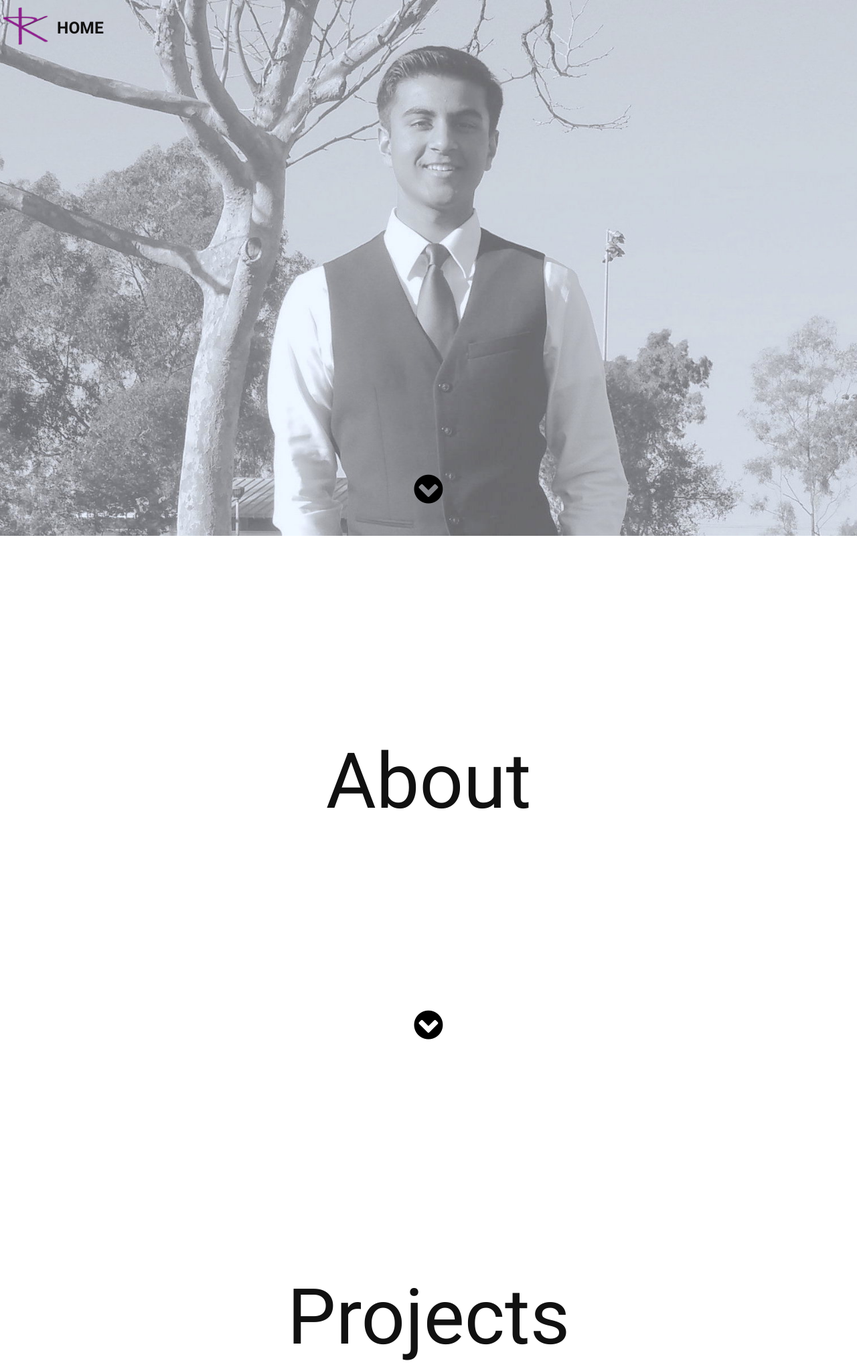
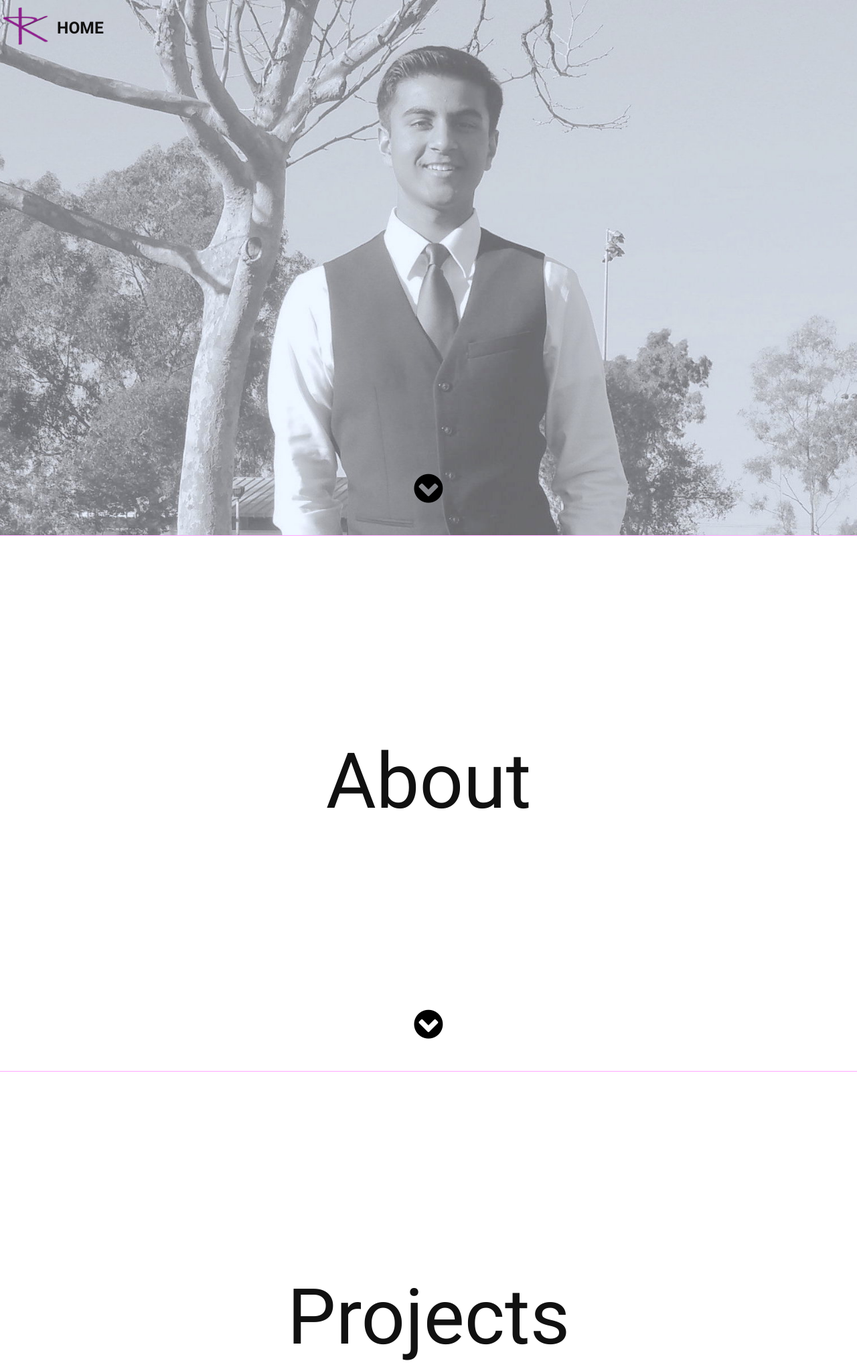
Before and after one commit to PranayJuneCS/Website, a PHP site: page / in a window 1280 px wide. Shown: the top 2035 px of the page at 67% size. Run offline with PHP 8.4, Linux system fonts and the light colour scheme; some libraries are stand-ins or nearby versions.

Commit message:
add bottom border to sections

```diff
--- a/css/main.css
+++ b/css/main.css
@@ -11,6 +11,7 @@ body {
   position: relative;
   text-align: center;
   overflow: hidden;
+  border-bottom: 1px rgba(255, 0, 255, 0.35) solid;
 }
 
 .full-screen h1 {
```
